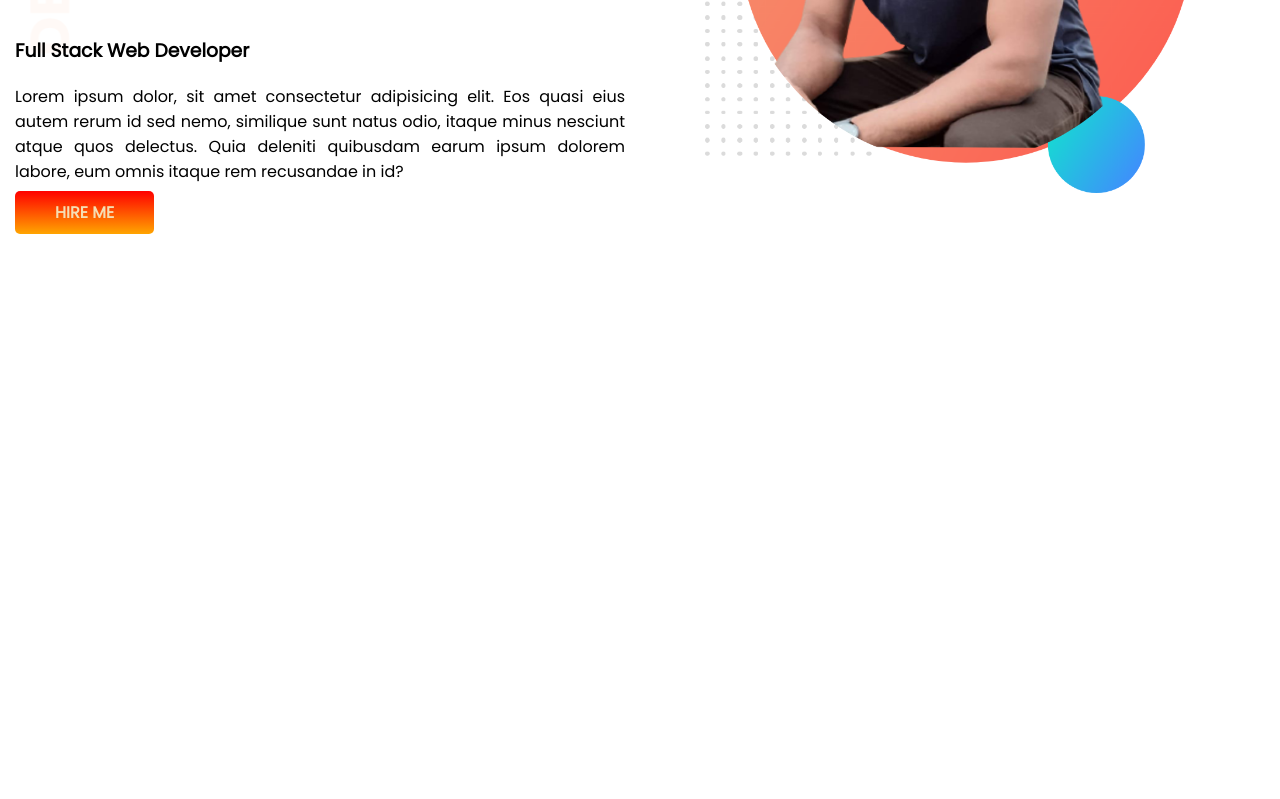
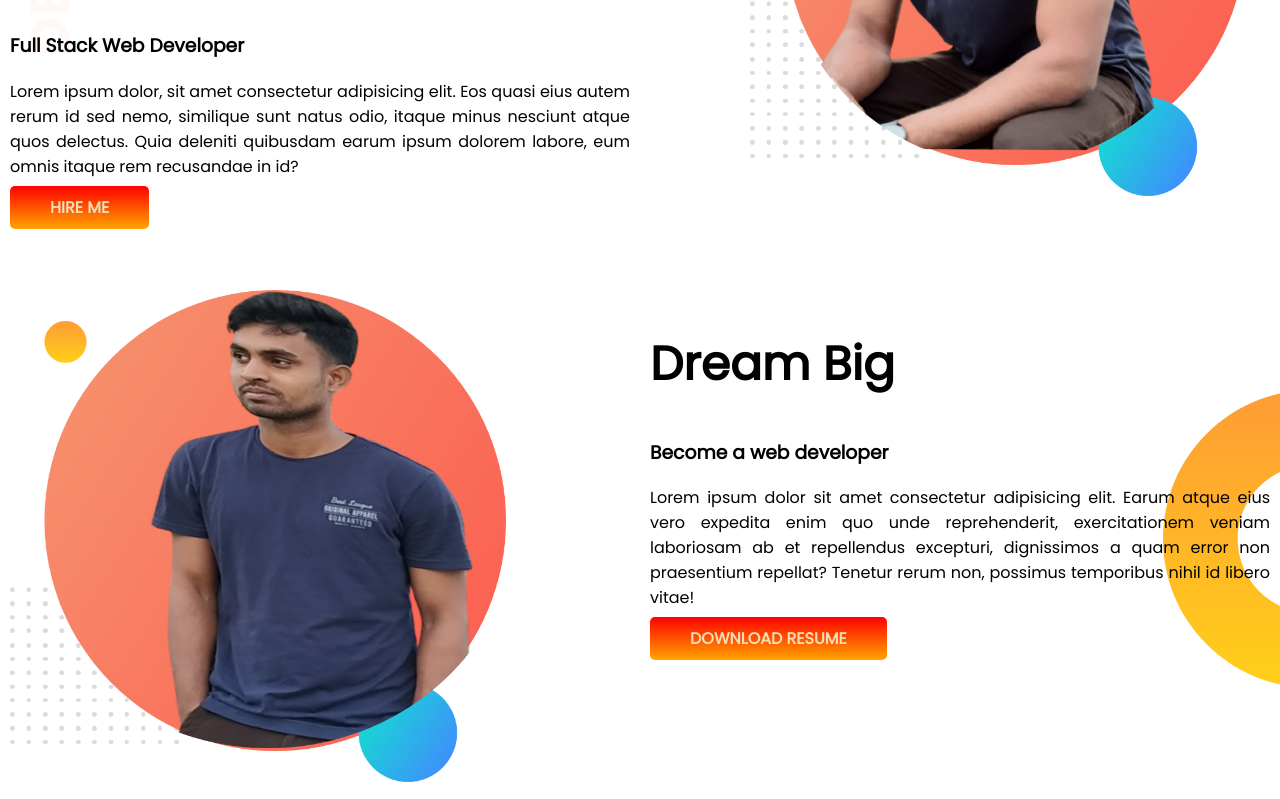
Before and after one commit to Sumon092/my-portfolio, a plain HTML site: page my-portfolio/index.html in a window 1280 px wide. Shown: the part 306-1105 px from the top of the page. Before the commit the page ends 800 px from the top, so only its background shows below. Drawn offline with Linux system fonts and the light colour scheme.

Commit message:
middle section

```diff
--- a/my-portfolio/index.html
+++ b/my-portfolio/index.html
@@ -34,6 +34,22 @@
         </div>
 
     </section>
+    <section class="middle-section display-line">
+        <div class="half-widt">
+            <img src="images/my-bg1.png" alt="">
+        </div>
+        <div class="half-widt">
+            <h1>Dream Big</h1>
+            <h3>Become a web developer </h3>
+            <p>
+                Lorem ipsum dolor sit amet consectetur adipisicing elit. Earum atque eius vero expedita enim quo unde
+                reprehenderit, exercitationem veniam laboriosam ab et repellendus excepturi, dignissimos a quam error
+                non praesentium repellat? Tenetur rerum non, possimus temporibus nihil id libero vitae!
+            </p>
+            <a class="link-button" href="#">DOWNLOAD RESUME</a>
+        </div>
+
+    </section>
 </body>
 
 </html>
--- a/my-portfolio/style.css
+++ b/my-portfolio/style.css
@@ -19,7 +19,7 @@ h1{
     }
 .half-width{
     width: 80%;
-    padding: 15px;
+    padding: 10px;
 
 }
 .half-width p{
@@ -31,7 +31,7 @@ h1{
 }
 .half-width img{
     width: 80%;
-    padding-left: 50px;
+    padding-left: 100px;
 }
 .link-button{
     text-decoration: none;
@@ -42,3 +42,23 @@ h1{
     border-radius: 5px;
 
 }
+/* middle section start here */
+.middle-section{
+    background-image: url(images/dream-bg.png);
+    background-repeat: no-repeat;
+    background-position: right;
+    margin-top: 50px;
+}
+.half-widt{
+    width: 80%;
+    padding: 10px;
+
+}
+.half-widt img{
+    width: 80%;
+    /* padding-left: 100px; */
+}
+.half-widt p{
+    text-align: justify;
+    text-justify: inter-word;
+}
```
